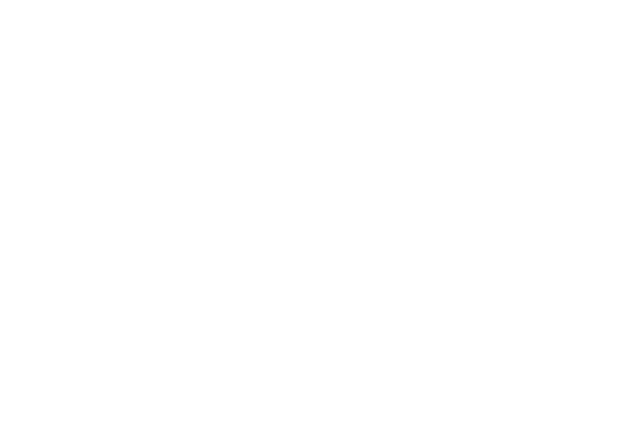
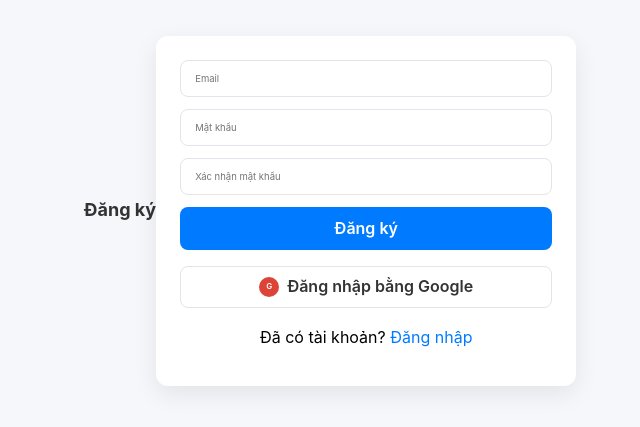
Before and after one commit to thaibao-15/webBanHang, a React (Create React App) app in the folder fontend/: page /signup in a window 1280 px wide. Before the commit this address had no page. Shown: the part 189-616 px from the top of the page, without its empty margins (310-950 px from the left). Built offline with nearby package versions, Linux system fonts and the light colour scheme.

Commit message:
sign up form

```diff
--- a/fontend/src/Layouts/Components/Header/Header.jsx
+++ b/fontend/src/Layouts/Components/Header/Header.jsx
@@ -1,15 +1,23 @@
 import styles from './Header.module.scss';
 import classNames from 'classnames/bind';
-import { Link } from 'react-router-dom';
-import { getToken } from '~/Service/Localstorage';
+import { Link, useNavigate } from 'react-router-dom';
+import { getToken, removeToken } from '~/Service/Localstorage';
+import React, { useState } from 'react';
 
 const cx = classNames.bind(styles);
 
 function Header() {
+  const navigate = useNavigate();
+  const [openUserMenu, setOpenUserMenu] = useState(false);
     const handleCartClick = () => {
         console.log('Cart clicked');
         // Navigate to cart page or open cart modal
     };
+  const handleLogout = () => {
+    removeToken();
+    setOpenUserMenu(false);
+    navigate('/login');
+  };
 
     return (
         <header className={cx('wrapper')}>
@@ -57,13 +65,27 @@
 
                     {/* User Avatar / Login */}
                     {getToken() ? (
-                        <div className={cx('avatar')}>
-                            <Link to="/profile">B</Link>
-                        </div>
+                      <div className={cx('avatar-wrapper')}>
+                        <button
+                          type="button"
+                          className={cx('avatar')}
+                          onClick={() => setOpenUserMenu(v => !v)}
+                          aria-haspopup="menu"
+                          aria-expanded={openUserMenu}
+                        >
+                          B
+                        </button>
+                        {openUserMenu && (
+                          <div className={cx('user-dropdown')} role="menu">
+                            <Link to="/profile" className={cx('dropdown-item')} onClick={() => setOpenUserMenu(false)}>Hồ sơ</Link>
+                            <button className={cx('dropdown-item', 'danger')} onClick={handleLogout}>Đăng xuất</button>
+                          </div>
+                        )}
+                      </div>
                     ) : (
-                        <Link to="/login" >
-                            Đăng nhập
-                        </Link>
+                      <Link to="/login" className={cx('login-link')}>
+                        Đăng nhập
+                      </Link>
                     )}
                 </div>
             </div>
--- a/fontend/src/Layouts/Components/Header/Header.module.scss
+++ b/fontend/src/Layouts/Components/Header/Header.module.scss
@@ -103,6 +103,10 @@
   align-items: center;
   gap: 12px;
 
+  .avatar-wrapper {
+    position: relative;
+  }
+
   .avatar {
     width: 32px;
     height: 32px;
@@ -121,6 +125,43 @@
       background-color: #0056b3;
       transform: scale(1.05);
     }
+  }
+
+  .login-link {
+    padding: 6px 10px;
+    border-radius: 6px;
+    text-decoration: none;
+    color: #333;
+    font-weight: 500;
+    &:hover { background: #f8f9fa; }
+  }
+
+  .user-dropdown {
+    position: absolute;
+    right: 0;
+    top: calc(100% + 8px);
+    background: #fff;
+    border: 1px solid #e1e5e9;
+    box-shadow: 0 6px 20px rgba(0,0,0,0.08);
+    border-radius: 8px;
+    min-width: 160px;
+    padding: 8px 0;
+    z-index: 1200;
+  }
+
+  .dropdown-item {
+    display: block;
+    width: 100%;
+    text-align: left;
+    padding: 10px 14px;
+    background: transparent;
+    border: none;
+    color: #333;
+    font-size: 0.95rem;
+    cursor: pointer;
+    text-decoration: none;
+    &:hover { background: #f8f9fa; }
+    &.danger { color: #dc3545; }
   }
 
   .cart-icon {
--- a/fontend/src/Pages/Login/Login.js
+++ b/fontend/src/Pages/Login/Login.js
@@ -67,7 +67,7 @@
                     onChange={e => setPassword(e.target.value)} />
 
                 <button type='submit' className={cx('login-button')} >Đăng nhập</button>
-                <p className={cx('signup-link')}>Chưa có tài khoản? <Link to="/signin">Đăng ký</Link></p>
+                <p className={cx('signup-link')}>Chưa có tài khoản? <Link to="/signup">Đăng ký</Link></p>
             </form>
 
         </div>
--- a/fontend/src/Pages/SignIn/SignIn.js
+++ /dev/null
@@ -1,10 +0,0 @@
-import { useState } from "react";
-import styles from './SignIn.module.scss';
-import classNames from 'classnames/bind';
-import React from 'react';
-const cx = classNames.bind(styles);
-function SignIn() {
-
-}
-
-export default SignIn;
--- a/fontend/src/Pages/SignIn/index.js
+++ /dev/null
@@ -1 +0,0 @@
-export {default} from './SignIn'
--- /dev/null
+++ b/fontend/src/Pages/SignUp/SignIn.module.scss
@@ -0,0 +1,88 @@
+.signup-container {
+  min-height: 100vh;
+  display: flex;
+  align-items: center;
+  justify-content: center;
+  background: #f5f7fb;
+  padding: 24px;
+}
+
+.signup-title {
+  text-align: center;
+  margin-bottom: 16px;
+  font-size: 1.8rem;
+  color: #333;
+}
+
+.signup-form {
+  background: #fff;
+  width: 100%;
+  max-width: 420px;
+  display: flex;
+  flex-direction: column;
+  gap: 12px;
+  padding: 24px;
+  border-radius: 12px;
+  box-shadow: 0 8px 24px rgba(0,0,0,0.08);
+
+  input {
+    padding: 12px 14px;
+    border: 1px solid #e1e5e9;
+    border-radius: 8px;
+    font-size: 0.95rem;
+    outline: none;
+    &:focus { border-color: #007bff; box-shadow: 0 0 0 3px rgba(0,123,255,0.12); }
+  }
+}
+
+.signup-button {
+  background: #007bff;
+  color: #fff;
+  border: none;
+  border-radius: 8px;
+  padding: 12px;
+  font-weight: 600;
+  cursor: pointer;
+  transition: background .2s ease;
+  &:hover { background: #0062cc; }
+}
+
+.google-button {
+  margin-top: 4px;
+  display: inline-flex;
+  align-items: center;
+  gap: 8px;
+  justify-content: center;
+  background: #fff;
+  color: #333;
+  border: 1px solid #e1e5e9;
+  border-radius: 8px;
+  padding: 10px 12px;
+  cursor: pointer;
+  font-weight: 600;
+  &:hover { background: #f8f9fa; }
+}
+
+.google-icon {
+  background: #db4437;
+  color: #fff;
+  width: 20px;
+  height: 20px;
+  display: inline-flex;
+  align-items: center;
+  justify-content: center;
+  border-radius: 50%;
+  font-size: 0.8rem;
+}
+
+.login-link {
+  text-align: center;
+  margin-top: 8px;
+  a { color: #007bff; text-decoration: none; }
+}
+
+@media (max-width: 480px) {
+  .signup-form {
+    padding: 16px;
+  }
+}
--- /dev/null
+++ b/fontend/src/Pages/SignUp/SignUp.js
@@ -0,0 +1,90 @@
+import { useState } from "react";
+import styles from './SignIn.module.scss';
+import classNames from 'classnames/bind';
+import React from 'react';
+import { Link } from 'react-router-dom';
+
+const cx = classNames.bind(styles);
+
+function SignUp() {
+  const [email, setEmail] = useState('');
+  const [password, setPassword] = useState('');
+  const [confirmPassword, setConfirmPassword] = useState('');
+
+  const handleSubmit = async (e) => {
+    e.preventDefault();
+    if (!email || !password || !confirmPassword) {
+      alert('Vui lòng nhập đầy đủ thông tin');
+      return;
+    }
+    if (password !== confirmPassword) {
+      alert('Mật khẩu xác nhận không khớp');
+      return;
+    }
+    try {
+      const response = await fetch(`http://localhost:8080/identity/users`, {
+        method: 'POST',
+        headers: {
+          'Content-Type': 'application/json'
+        },
+        body: JSON.stringify({
+          username: email,
+          password: password
+        })
+      });
+
+      if (!response.ok) {
+        const errorText = await response.text().catch(() => 'Đăng ký thất bại');
+        alert(errorText || 'Đăng ký thất bại');
+        return;
+      }
+
+      // Optional: parse response if backend returns data
+      // const data = await response.json();
+      alert('Đăng ký thành công');
+      setEmail('');
+      setPassword('');
+      setConfirmPassword('');
+    } catch (err) {
+      alert('Không thể kết nối tới máy chủ. Vui lòng thử lại sau.');
+    }
+  };
+
+  return (
+    <div className={cx('signup-container')}>
+      <h2 className={cx('signup-title')}>Đăng ký</h2>
+      <form className={cx('signup-form')} onSubmit={handleSubmit}>
+        <input
+          type="email"
+          placeholder="Email"
+          value={email}
+          onChange={(e) => setEmail(e.target.value)}
+        />
+        <input
+          type="password"
+          placeholder="Mật khẩu"
+          value={password}
+          onChange={(e) => setPassword(e.target.value)}
+        />
+        <input
+          type="password"
+          placeholder="Xác nhận mật khẩu"
+          value={confirmPassword}
+          onChange={(e) => setConfirmPassword(e.target.value)}
+        />
+        <button type="submit" className={cx('signup-button')}>Đăng ký</button>
+
+        <button type="button" className={cx('google-button')} onClick={() => alert('Login with Google')}>
+          <span className={cx('google-icon')}>G</span>
+          Đăng nhập bằng Google
+        </button>
+
+        <p className={cx('login-link')}>
+          Đã có tài khoản? <Link to="/login">Đăng nhập</Link>
+        </p>
+      </form>
+    </div>
+  );
+}
+
+export default SignUp;
--- /dev/null
+++ b/fontend/src/Pages/SignUp/index.js
@@ -0,0 +1 @@
+export {default} from './SignUp'
--- a/fontend/src/router/index.js
+++ b/fontend/src/router/index.js
@@ -5,7 +5,7 @@
 import Header from '~/Layouts/Components/Header';
 import DetailProduct from '~/Pages/DetailProduct';
 import Login from '~/Pages/Login';
-import SignIn from '~/Pages/SignIn';
+import SignUp from '~/Pages/SignUp';
 import Cart from '~/Pages/Cart';
 
 //không cần login
@@ -16,7 +16,7 @@
     { path: 'upload', component: Upload, layout: Header },
     { path: 'products/:id', component: DetailProduct },
     { path: 'login', component: Login, layout: null },
-    { path: 'signin', component: SignIn, layout: null },
+    { path: 'signup', component: SignUp, layout: null },
     { path: 'cart', component: Cart },
 
     // layout null để không sử dụng layout mặc định,
```
Also changed, not shown: fontend/src/Pages/SignIn/SignIn.module.scss (deleted).
